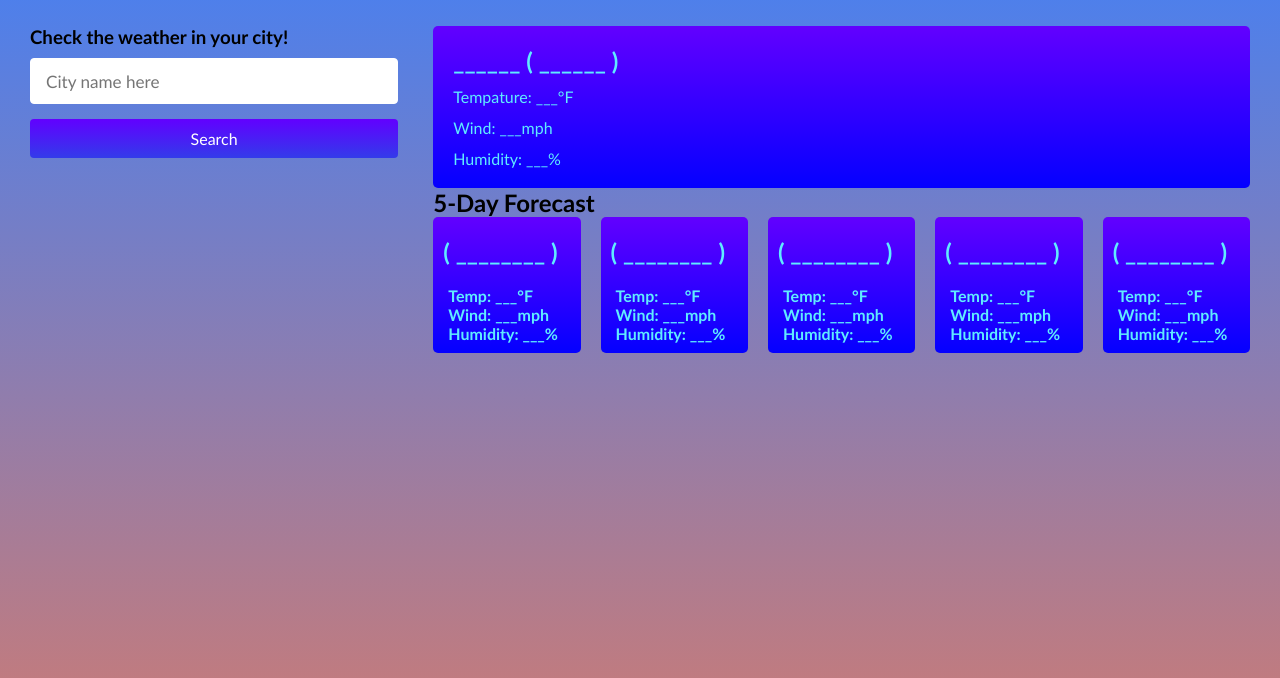
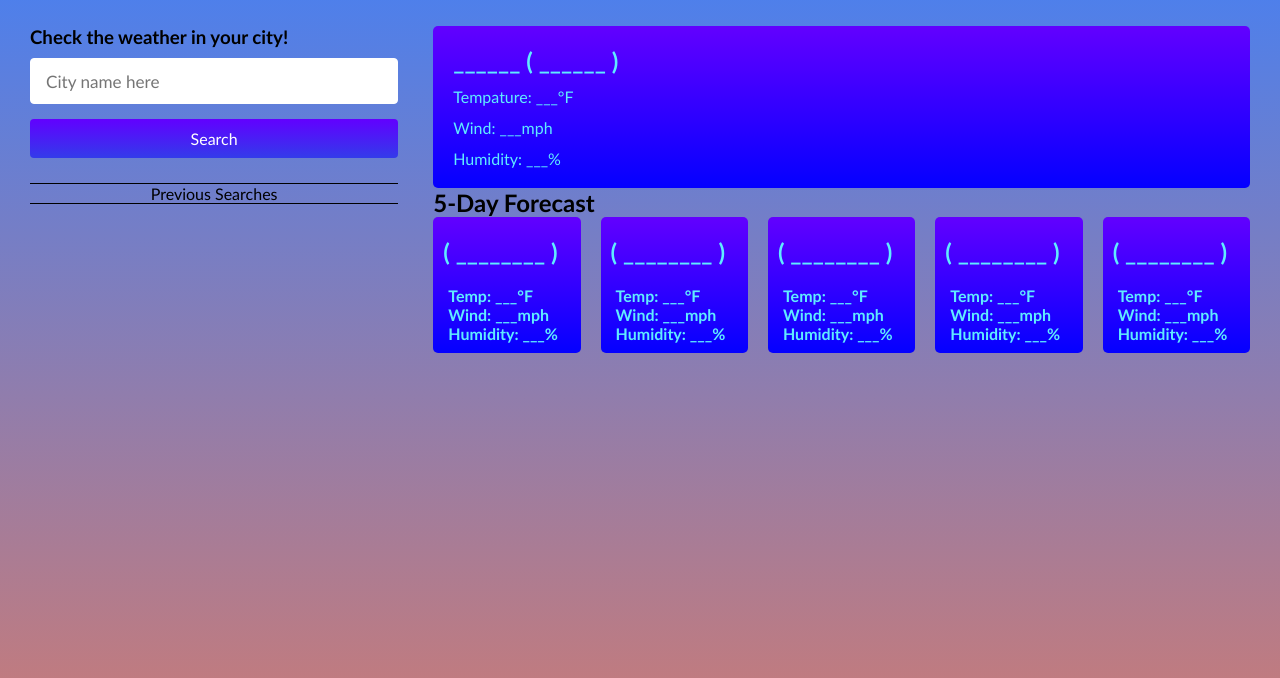
Before and after one commit to Ricochet227/WeatherApp, a plain HTML site: page index.html in a window 1280 px wide. Shown: the part 88-766 px from the top of the page. Drawn offline with Linux system fonts and the light colour scheme.

Commit message:
Added html
Added html section for previous searches

```diff
--- a/index.html
+++ b/index.html
@@ -13,6 +13,10 @@
             <h3>Check the weather in your city!</h3>
             <input class="city-input" type="text" placeholder="City name here">
             <button class="search-btn">Search</button>
+            <div class="separator"></div>
+            <div class="prev-searches">Previous Searches</div>
+            <div class="separator"></div>
+            <ul class="prev-results"></ul>
         </div>
             <div class="weather-data">
                 <div class="current-weather">
--- a/style.css
+++ b/style.css
@@ -34,6 +34,29 @@ h1{
     border: 1px solid white;
     border-radius: 4px;
     margin: 10px 0 15px 0;
+}
+.weather-input input:focus{
+    padding: 0 16px;
+    border: 2px solid black;
+}
+.weather-input .prev-searches{
+    display: flex;
+    align-items: center;
+    justify-content: center;
+    width: 100%;
+    margin: -25px 0;
+}
+.weather-input .separator{
+    height: 1px;
+    width: 100%;
+    margin: 25px 0;
+    background: black;
+    display: flex;
+    align-items: center;
+    justify-content: center;
+}
+.weather-input .prev-results{
+    background: linear-gradient(rgb(98, 0, 255),rgba(4, 0, 255, 0.534));
 }
 .weather-data{
     width: 100%;
```
